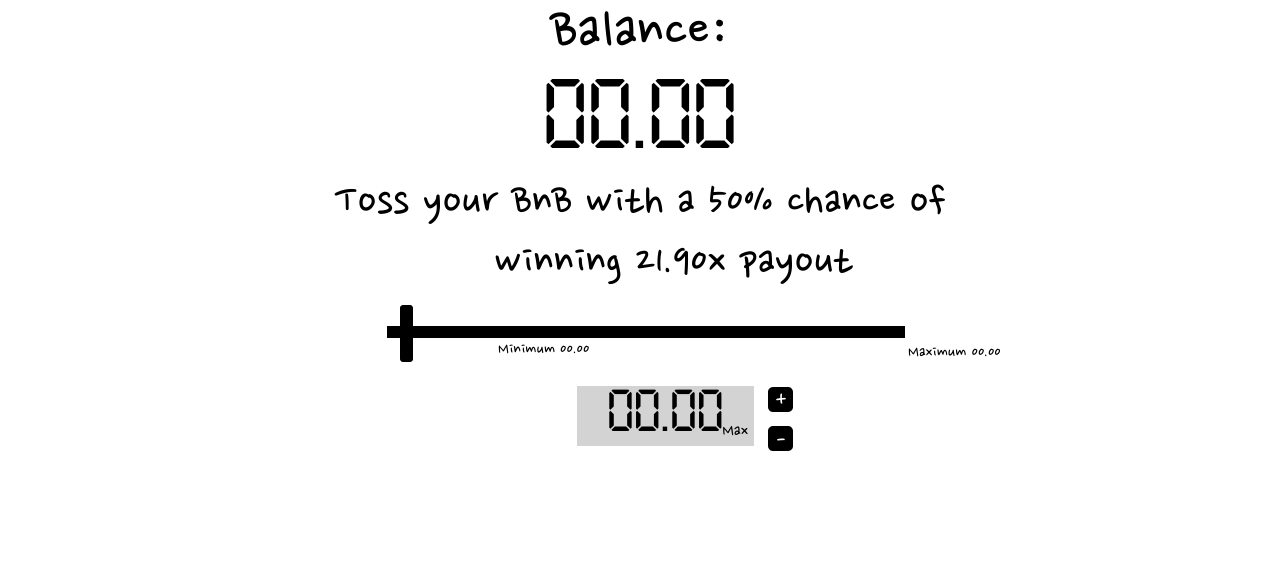
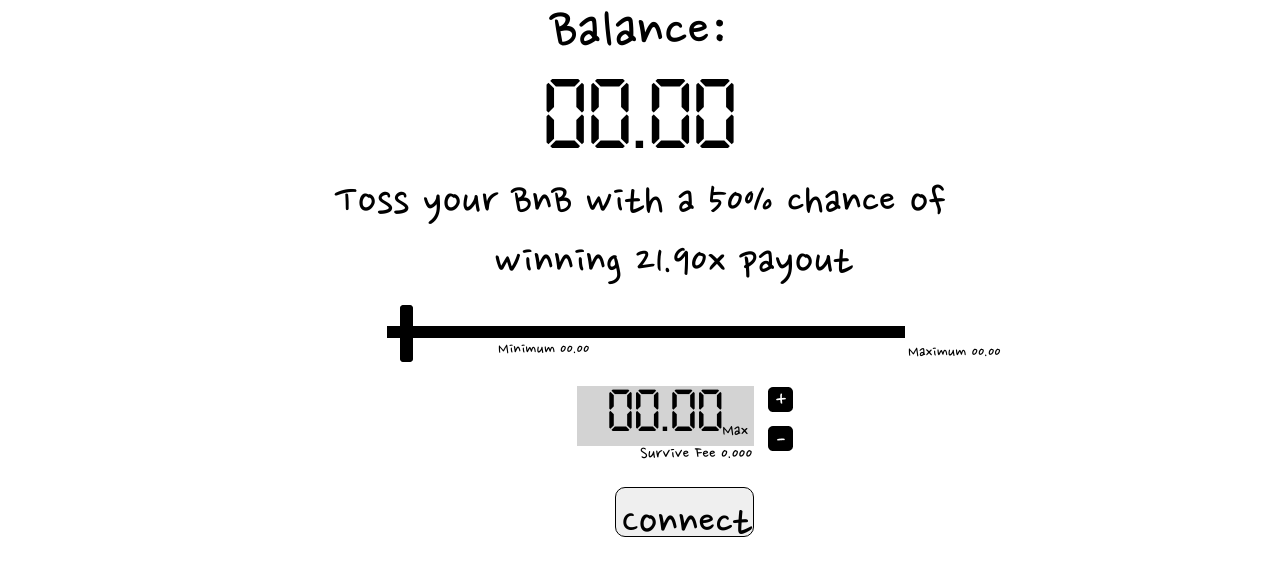
Before and after one commit to ali-raza46/bet-game-design, a plain HTML site: page index.html in a window 1280 px wide. Shown: the part 156-732 px from the top of the page. Drawn offline with Linux system fonts and the light colour scheme.

Commit message:
updated some codes

```diff
--- a/index.html
+++ b/index.html
@@ -35,7 +35,12 @@
      <p class="number1">00.00</p>
      <p class="max">Max</p>
      <img class="plus" src="./Frame 18plus.png">
+     <p class="p4">Survive Fee 0.000</p>
+     <!-- <h3 class="connect">Connect</h3> -->
 
+     <button class="connect">
+        Connect
+     </button>
 
 
 </body>
--- a/main.css
+++ b/main.css
@@ -3,6 +3,37 @@
     src: url(./Technology.ttf);
 }
 
+.p4{
+    font-family: "Nanum Pen Script", cursive;
+    font-weight: 400;
+    font-style: normal;
+    font-size: larger;
+    position: relative;
+    bottom: 260px;
+    left: 50%;
+}
+ .connect{
+    font-family: "Nanum Pen Script", cursive;
+    font-weight: 400;
+    font-style: normal;
+    font-size: 3em;
+    border: 1px solid;
+    width: 11%;
+    border-radius: 10px;
+    margin-left: 15%;
+    padding-top: 0.50%;
+    border-top-width: 10%;
+    position: relative;
+    bottom: 260px;
+    left: 33%;
+    height: 50px;
+
+
+}
+/* .connect{
+    border: 1px solid;
+    width: 400px;
+} */
 .number{
     font-family: digital;
     font-size: 100px;
```
